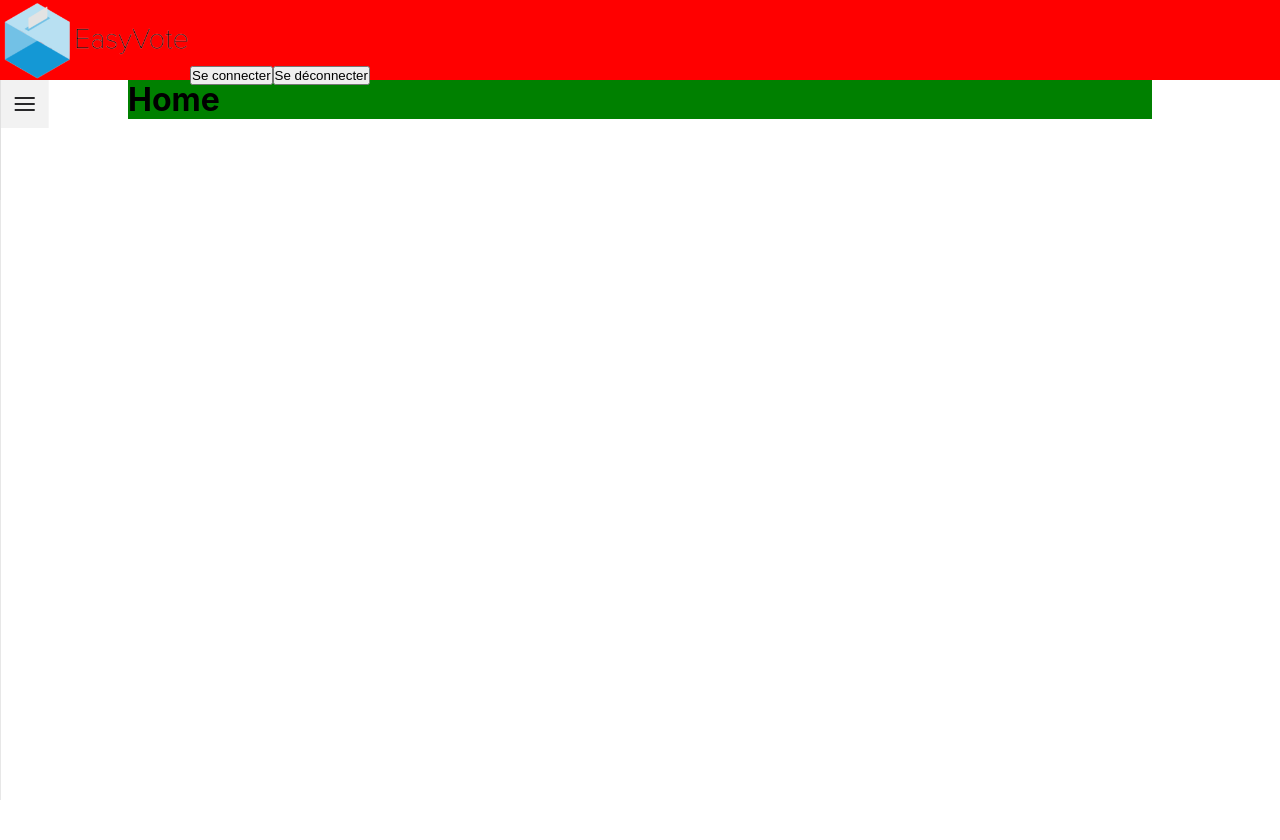
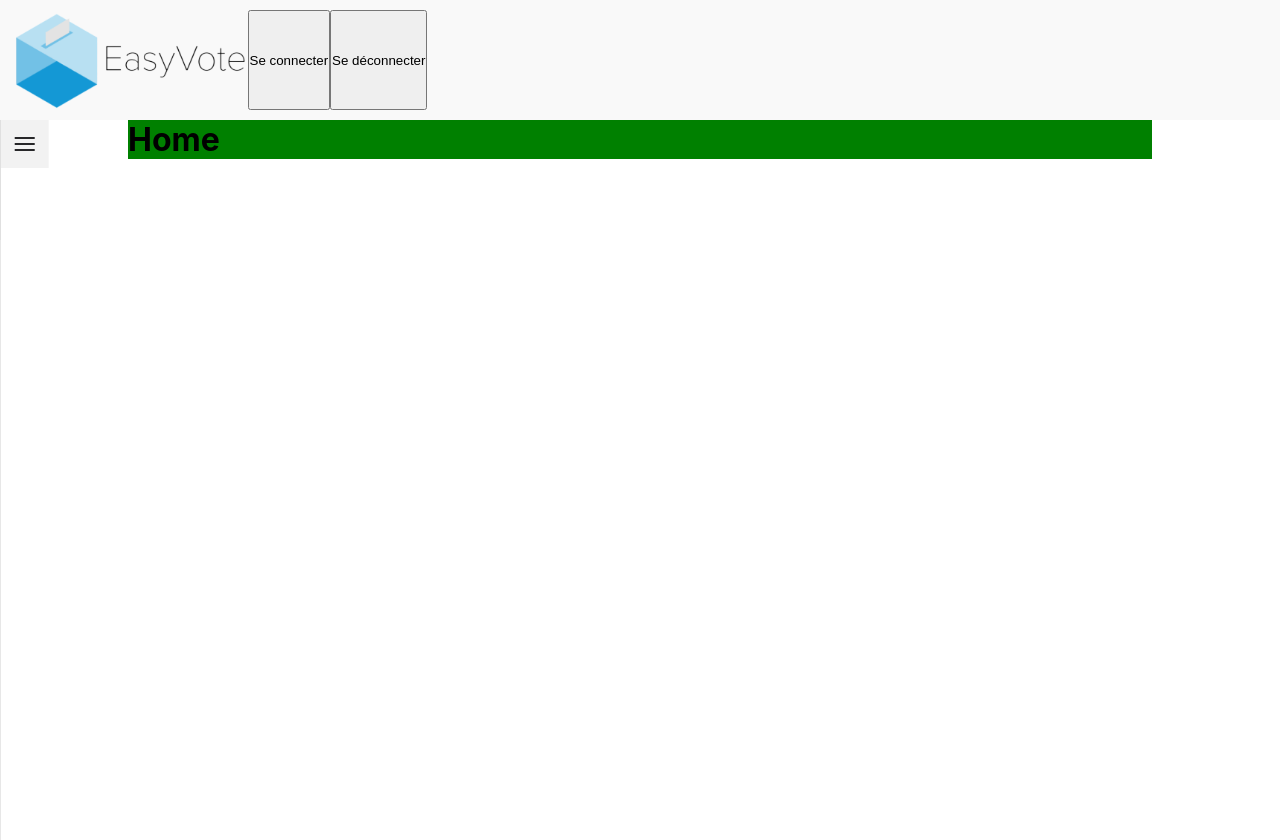
Before and after one commit to emkyu404/EasyVote, a React (Create React App) app in the folder client/: page / in a window 1280 px wide. Before the commit the page ends 800 px from the top, so only its background shows below. Built offline with nearby package versions, Linux system fonts and the light colour scheme.

Commit message:
header à trois quart

```diff
--- a/client/src/components/Header.js
+++ b/client/src/components/Header.js
@@ -7,11 +7,11 @@ import {
 const Header = () => {
     return (
         <div className='header'>
-            {/* <Router>
-                <Link className='header-link' to="/"> */}
+            <Router>
+                <Link className='header-link' to="/">
                     <img className='header-logo' src={logo}/>
-                {/* </Link>
-            </Router> */}
+                </Link>
+            </Router>
 
             <button className='log-btn'>Se connecter</button>
             <button className='log-btn'>Se déconnecter</button>
--- a/client/src/css/App.css
+++ b/client/src/css/App.css
@@ -42,9 +42,12 @@ body {
 }
 
 .header {
-  background-color: red;
-  height : 10vh;
+  background-color: #f9f9f9;
+  height : 15vh;
   box-sizing: border-box;
+  display: flex;
+  padding: 10px;
+  width: 100%;
 }
 
 .header-router {
@@ -54,9 +57,7 @@ body {
 
 .header-logo {
   height: 100%;
-}
-
-.log-btn {
+  flex: 8;
 }
 
 .menu-items{
@@ -67,7 +68,7 @@ body {
   display : flex;
   flex-direction : row;
   position : absolute;
-  top : 10vh;
+  top : 15vh;
   z-index : 2;
 }
 
```
